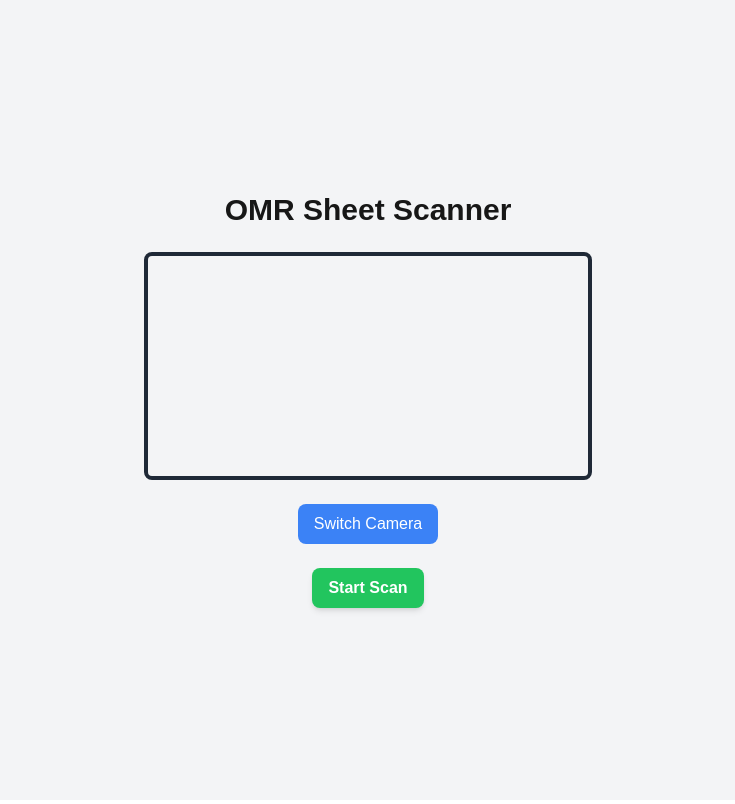
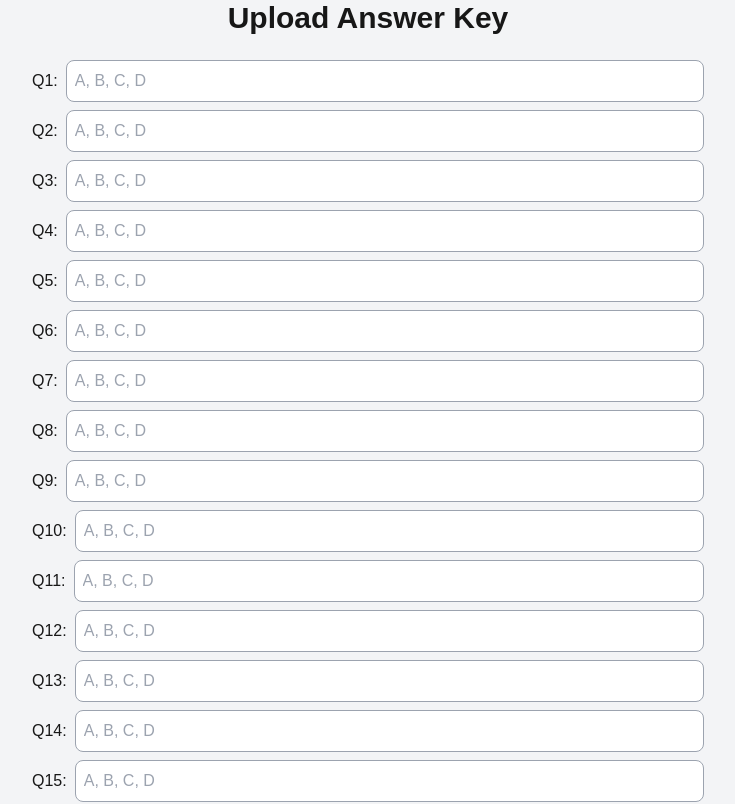
Before and after one commit to Smit028/Student-Report-Generator, a Next.js app: page / in a window 1280 px wide. Shown: the top 804 px of the page, without its empty margins (272-1007 px from the left). Built offline with nearby package versions, Linux system fonts and the light colour scheme.

Commit message:
first commit

```diff
--- a/app/components/upload-answerkey.js
+++ b/app/components/upload-answerkey.js
@@ -4,24 +4,43 @@ import { db } from '../lib/firebase';
 import { collection, addDoc } from 'firebase/firestore';
 
 export default function UploadAnswerKey() {
-  const [answers, setAnswers] = useState('');
+  const [answers, setAnswers] = useState(Array(50).fill('')); // Array to hold answers for questions 1 to 50
+
+  const handleChange = (index, value) => {
+    const newAnswers = [...answers];
+    newAnswers[index] = value; // Update the answer at the specific index
+    setAnswers(newAnswers);
+  };
 
   const uploadAnswerKey = async () => {
-    if (answers) {
+    if (answers.every(answer => answer)) { // Ensure all answers are filled
       await addDoc(collection(db, 'answerKey'), { answers });
       alert('Answer key uploaded successfully!');
+      setAnswers(Array(50).fill('')); // Reset the answers after upload
+    } else {
+      alert('Please fill in all answer fields.');
     }
   };
 
   return (
     <div className="min-h-screen flex flex-col items-center justify-center bg-gray-100">
       <h1 className="text-3xl font-bold mb-6">Upload Answer Key</h1>
-      <textarea
-        value={answers}
-        onChange={(e) => setAnswers(e.target.value)}
-        placeholder="Enter answers: A,B,C,D,..."
-        className="w-2/3 h-64 p-4 border border-gray-400 rounded-lg"
-      />
+
+      <div className="w-full max-w-2xl">
+        {answers.map((answer, index) => (
+          <div key={index} className="flex items-center mb-2">
+            <label className="mr-2">Q{index + 1}:</label>
+            <input
+              type="text"
+              value={answer}
+              onChange={(e) => handleChange(index, e.target.value.toUpperCase())} // Convert input to uppercase
+              placeholder="A, B, C, D"
+              className="w-full p-2 border border-gray-400 rounded-lg"
+            />
+          </div>
+        ))}
+      </div>
+
       <button onClick={uploadAnswerKey} className="mt-6 px-4 py-2 bg-blue-500 text-white font-semibold rounded-lg">
         Upload
       </button>
--- a/app/page.js
+++ b/app/page.js
@@ -1,8 +1,12 @@
 import OMRScanner from './components/OMRScanner';
+import UploadAnswerKey from './components/upload-answerkey';
 
 export default function Home() {
   return (
     <div>
+      <header>
+    <UploadAnswerKey/>
+      </header>
       <OMRScanner />
     </div>
   );
```
